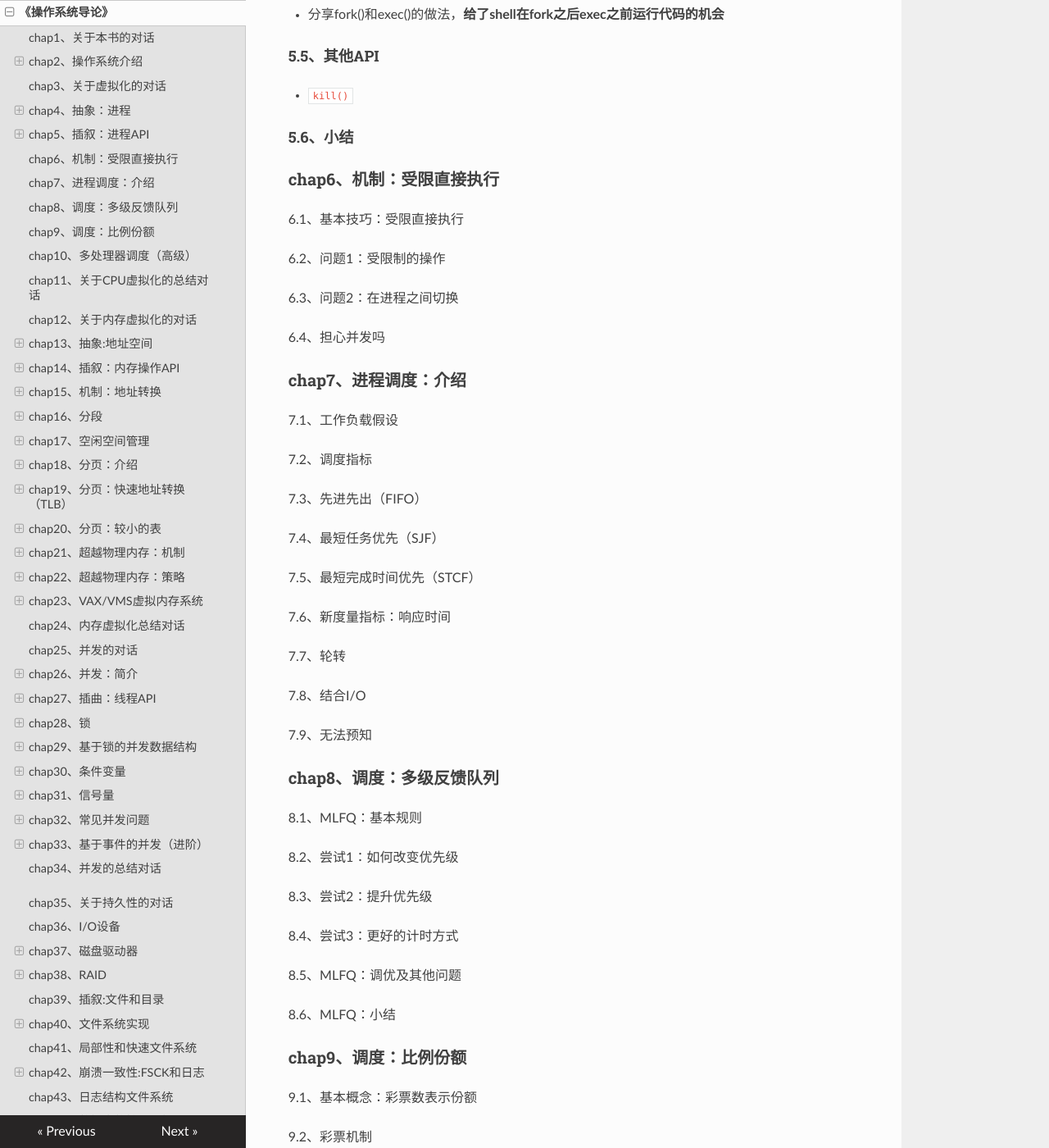
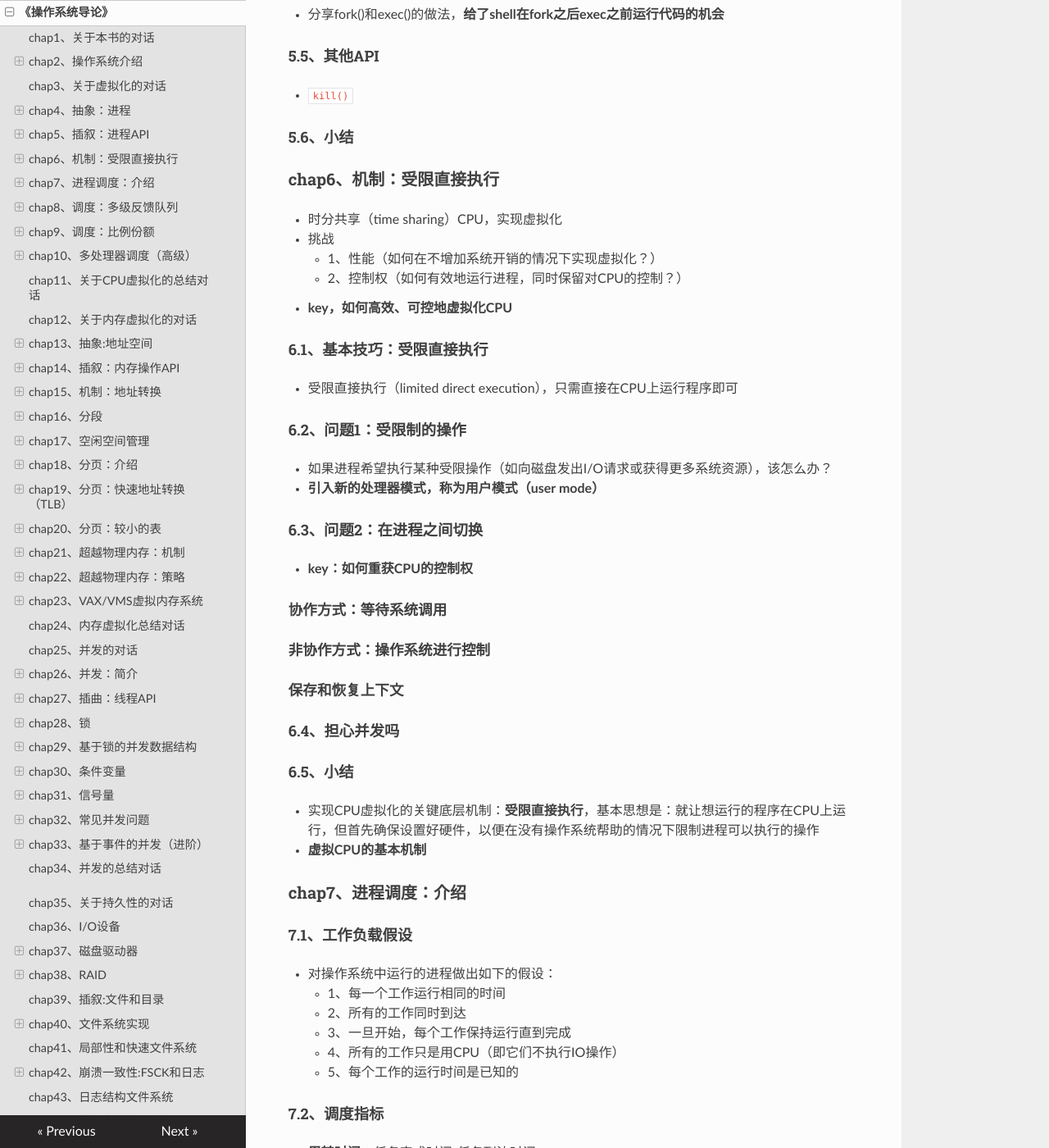
Before and after one commit to wolflion/booknotes, an MkDocs documentation site: the page built from docs/408/操作系统导论.md, in a window 1280 px wide and 1400 px high, scrolled down 2430 px. Shown: the whole window at 82% size. Built offline with MkDocs 1.6.1, drawn with Linux system fonts in a browser that asks for light colours; nearby versions of some CDN libraries; some of the changed text lies outside the part shown.

Commit message:
Update 操作系统导论.md

```diff
--- a/docs/408/操作系统导论.md
+++ b/docs/408/操作系统导论.md
@@ -99,79 +99,168 @@
 
 ### chap6、机制：受限直接执行
 
-6.1、基本技巧：受限直接执行
++ 时分共享（time sharing）CPU，实现虚拟化
++ 挑战
+  + 1、性能（如何在不增加系统开销的情况下实现虚拟化？）
+  + 2、控制权（如何有效地运行进程，同时保留对CPU的控制？）
++ **key，如何高效、可控地虚拟化CPU**
 
-6.2、问题1：受限制的操作
+#### 6.1、基本技巧：受限直接执行
 
-6.3、问题2：在进程之间切换
++ 受限直接执行（limited direct execution），只需直接在CPU上运行程序即可
 
-6.4、担心并发吗
+#### 6.2、问题1：受限制的操作
+
++ 如果进程希望执行某种受限操作（如向磁盘发出I/O请求或获得更多系统资源），该怎么办？
++ **引入新的处理器模式，称为用户模式（user mode）**
+
+#### 6.3、问题2：在进程之间切换
+
++ **key：如何重获CPU的控制权**
+
+##### 协作方式：等待系统调用
+
+##### 非协作方式：操作系统进行控制
+
+##### 保存和恢复上下文
+
+#### 6.4、担心并发吗
+
+#### 6.5、小结
+
++ 实现CPU虚拟化的关键底层机制：**受限直接执行**，基本思想是：就让想运行的程序在CPU上运行，但首先确保设置好硬件，以便在没有操作系统帮助的情况下限制进程可以执行的操作
++ **虚拟CPU的基本机制**
 
 ### chap7、进程调度：介绍
 
-7.1、工作负载假设
+#### 7.1、工作负载假设
 
-7.2、调度指标
++ 对操作系统中运行的进程做出如下的假设：
+  + 1、每一个工作运行相同的时间
+  + 2、所有的工作同时到达
+  + 3、一旦开始，每个工作保持运行直到完成
+  + 4、所有的工作只是用CPU（即它们不执行IO操作）
+  + 5、每个工作的运行时间是已知的
 
-7.3、先进先出（FIFO）
+#### 7.2、调度指标
 
-7.4、最短任务优先（SJF）
++ **周转时间**：任务完成时间-任务到达时间
++ 另一个指标是**公平**
 
-7.5、最短完成时间优先（STCF）
+#### 7.3、先进先出（FIFO）
 
-7.6、新度量指标：响应时间
+#### 7.4、最短任务优先（SJF）
 
-7.7、轮转
+#### 7.5、最短完成时间优先（STCF）
 
-7.8、结合I/O
+#### 7.6、新度量指标：响应时间
 
-7.9、无法预知
+#### 7.7、轮转
+
+#### 7.8、结合I/O
+
+#### 7.9、无法预知
+
+#### 7.10、小结
+
++ 运行最短的工作，从而优化周转时间
++ 交替运行所有工作，从而优化响应时间
 
 ### chap8、调度：多级反馈队列
 
-8.1、MLFQ：基本规则
++ Multi-level Feedback Queue，MLFQ
++ 多级反馈队列解决两方面的问题：
+  + 首先，它要优化周转时间
+  + 其次，MLFQ希望给交互用户很好的交互体验
++ **Key：没有完备的知识如何调度？**
 
-8.2、尝试1：如何改变优先级
+#### 8.1、MLFQ：基本规则
 
-8.3、尝试2：提升优先级
++ 规则1：如果A的优先级大于B，运行A（不运行B）
++ 规则2：如果A的优先级等于B，轮转运行A和B
 
-8.4、尝试3：更好的计时方式
+#### 8.2、尝试1：如何改变优先级
 
-8.5、MLFQ：调优及其他问题
++ 规则3：工作进入系统时，放在最高优先级（最上层队列）
++ 规则4a：工作用完整个时间片后，降低其优先级（移入下一个队列）
++ 规则4b：如果工作在其时间片以内主动释放CPU，则优先级不变
 
-8.6、MLFQ：小结
+##### 实例1：单个长工作
+
+##### 实例2：来了一个短工作
+
+##### 实例3：如果有I/O呢
+
+##### 当前MLFQ的一些问题
+
+#### 8.3、尝试2：提升优先级
+
++ 规则5：经过一段时间S，就将系统中所有工作重新加入最高优先级队列
+
+#### 8.4、尝试3：更好的计时方式
+
++ 规则4：一旦工作用完了其在某一层中的时间配额，就降低其优先级（移入低一级队列）
+
+#### 8.5、MLFQ：调优及其他问题
+
++ 如何配置一个调度程序
+  + 配置多少队列？每一层队列的时间片配置多大？为了避免饥饿问题以及进程行为改变，应该多久提升一次进程的优先级？
+
+#### 8.6、MLFQ：小结
+
++ 规则1、
++ 规则2、
++ 规则3、
++ 规则4、
++ 规则5、
 
 ### chap9、调度：比例份额
 
-9.1、基本概念：彩票数表示份额
++ proportional-share，也称**公平份额（fair-share）**
++ 基于一个简单的想法：**调度程序的最终目标，是确保每个工作获得一定比例的CPU时间，而不是优化周转时间和响应时间**
++ **Key：如何按比例分配CPU**
 
-9.2、彩票机制
+#### 9.1、基本概念：彩票数表示份额
 
-9.3、实现
+#### 9.2、彩票机制
 
-9.4、一个例子
+#### 9.3、实现
 
-9.5、如何分配彩票
+#### 9.4、一个例子
 
-9.6、为什么不是确定的
+#### 9.5、如何分配彩票
 
-9.7、小结
+#### 9.6、为什么不是确定的
+
+#### 9.7、小结
+
++ 彩票调度：**通过随机值，聪明地做到了按比例分配**
++ 步长调度：**能够确定的获得需要的比例**
 
 ### chap10、多处理器调度（高级）
 
-10.1、背景：多处理架构
++ multiprocessor scheduling
++ **Key：如何在多处理器上调度工作**
 
-10.2、别忘了同步
+#### 10.1、背景：多处理架构
 
-10.3、最后一个问题：缓存亲和度
++ 与单CPU之间的区别，**核心在于对硬件缓存（cache）的使用，以及多处理器之间共享数据的方式**
++ 单CPU系统中，存在多级的硬件缓存（hardware cache）
++ **缓存一致性**（cache coherence）
 
-10.4、单队列调度
+#### 10.2、别忘了同步
 
-10.5、多队列调度
+#### 10.3、最后一个问题：缓存亲和度
 
-10.6、Linux多处理器调度
++ cache affinity，**一个进程在某个CPU上运行时，会在该CPU的缓存中维护许多状态**
 
-10.7、小结
+#### 10.4、单队列调度
+
+#### 10.5、多队列调度
+
+#### 10.6、Linux多处理器调度
+
+#### 10.7、小结
 
 ### chap11、关于CPU虚拟化的总结对话
 
```
